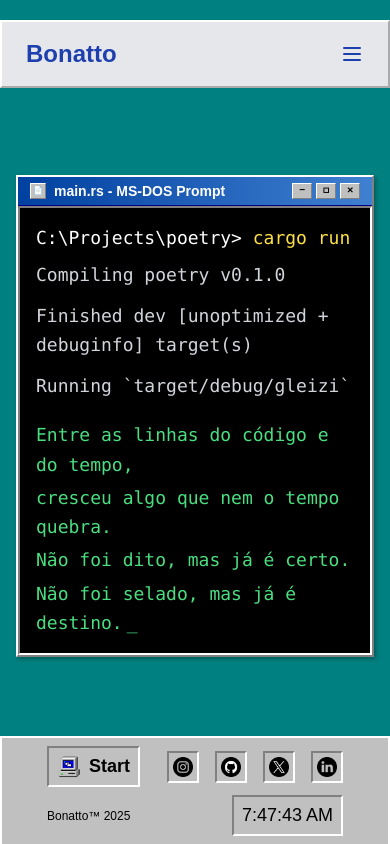
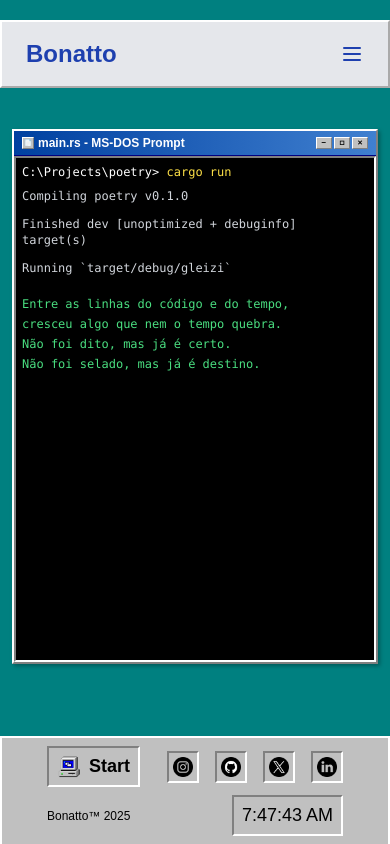
Before and after one commit to SergioBonatto/site, a Next.js app: page /gleizi in a window 390 px wide. Built offline with nearby package versions, Linux system fonts and the light colour scheme.

Commit message:
update: bg mobile poetry

```diff
--- a/src/app/gleizi/page.tsx
+++ b/src/app/gleizi/page.tsx
@@ -4,6 +4,24 @@ import { useEffect, useState, useRef } from 'react';
 import Navbar from '@/components/Nav';
 import Footer from '@/components/Footer/footer';
 import { WIN95_COLORS, WIN95_CLASSES, WIN95_INLINE_STYLES } from '@/styles/win95';
+
+// Hook personalizado para detectar dispositivos mobile
+const useIsMobile = () => {
+  const [isMobile, setIsMobile] = useState(false);
+
+  useEffect(() => {
+    const checkIsMobile = () => {
+      setIsMobile(window.innerWidth < 768);
+    };
+
+    checkIsMobile();
+    window.addEventListener('resize', checkIsMobile);
+
+    return () => window.removeEventListener('resize', checkIsMobile);
+  }, []);
+
+  return isMobile;
+};
 
 export default function GleiziPage() {
   const [currentLine, setCurrentLine] = useState(0);
@@ -14,7 +32,9 @@ export default function GleiziPage() {
   const [audioReady, setAudioReady] = useState(false);
   const [musicStarted, setMusicStarted] = useState(false);
   const [isPaused, setIsPaused] = useState(false);
+  const [showMobileHint, setShowMobileHint] = useState(false);
   const audioRef = useRef<HTMLAudioElement>(null);
+  const isMobile = useIsMobile();
 
   const poemLines = [
     "Entre as linhas do código e do tempo,",
@@ -47,13 +67,17 @@ export default function GleiziPage() {
           return prev + 1;
         } else {
           setIsComplete(true);
+          // Mostrar dica para mobile após 2 segundos
+          if (isMobile) {
+            setTimeout(() => setShowMobileHint(true), 2000);
+          }
           return prev;
         }
       });
-    }, 1500);
+    }, isMobile ? 1200 : 1500); // Velocidade ligeiramente mais rápida no mobile
 
     return () => clearInterval(timer);
-  }, [poemLines.length]);
+  }, [poemLines.length, isMobile]);
 
   useEffect(() => {
     const cursorTimer = setInterval(() => {
@@ -106,6 +130,7 @@ export default function GleiziPage() {
                 setIsLoading(false);
                 setMusicStarted(true);
                 setIsPaused(false);
+                setShowMobileHint(false);
               })
               .catch((error) => {
                 console.log('Erro ao tocar áudio:', error);
@@ -116,14 +141,67 @@ export default function GleiziPage() {
       }
     };
 
+    const handleTouch = () => {
+      if (!isComplete || !isMobile) return;
+
+      if (audioRef.current && !isPlaying) {
+        setIsLoading(true);
+
+        const playPromise = audioRef.current.play();
+
+        if (playPromise !== undefined) {
+          playPromise
+            .then(() => {
+              setIsPlaying(true);
+              setIsLoading(false);
+              setMusicStarted(true);
+              setIsPaused(false);
+              setShowMobileHint(false);
+            })
+            .catch((error) => {
+              console.log('Erro ao tocar áudio:', error);
+              setIsLoading(false);
+            });
+        }
+      } else if (audioRef.current && isPlaying) {
+        audioRef.current.pause();
+        setIsPlaying(false);
+        setIsPaused(true);
+      } else if (audioRef.current && isPaused) {
+        setIsLoading(true);
+        const playPromise = audioRef.current.play();
+
+        if (playPromise !== undefined) {
+          playPromise
+            .then(() => {
+              setIsPlaying(true);
+              setIsLoading(false);
+              setIsPaused(false);
+            })
+            .catch((error) => {
+              console.log('Erro ao retomar áudio:', error);
+              setIsLoading(false);
+            });
+        }
+      }
+    };
+
     if (isComplete) {
-      window.addEventListener('keydown', handleKeyPress);
+      if (!isMobile) {
+        window.addEventListener('keydown', handleKeyPress);
+      } else {
+        window.addEventListener('touchstart', handleTouch);
+      }
     }
 
     return () => {
-      window.removeEventListener('keydown', handleKeyPress);
+      if (!isMobile) {
+        window.removeEventListener('keydown', handleKeyPress);
+      } else {
+        window.removeEventListener('touchstart', handleTouch);
+      }
     };
-  }, [isComplete, isPlaying, isPaused]);
+  }, [isComplete, isPlaying, isPaused, isMobile]);
 
   // Preload do áudio quando o poema terminar
   useEffect(() => {
@@ -132,23 +210,41 @@ export default function GleiziPage() {
     }
   }, [isComplete, audioReady]);
 
+  // Otimizações para mobile
+  useEffect(() => {
+    if (isMobile) {
+      // Prevenir zoom no mobile
+      const viewport = document.querySelector('meta[name="viewport"]');
+      if (viewport) {
+        viewport.setAttribute('content', 'width=device-width, initial-scale=1.0, maximum-scale=1.0, user-scalable=no');
+      }
+    }
+  }, [isMobile]);
+
   return (
     <div
       className="min-h-screen flex flex-col"
       style={{
         backgroundColor: musicStarted ? 'transparent' : WIN95_COLORS.background,
-        backgroundImage: musicStarted ? 'url(/cat.jpg)' : 'none',
+        backgroundImage: musicStarted
+          ? isMobile
+            ? 'url(/cat-mobile.jpg)'
+            : 'url(/cat.jpg)'
+          : 'none',
         backgroundSize: 'cover',
-        backgroundPosition: 'center',
-        backgroundRepeat: 'no-repeat'
+        backgroundPosition: isMobile ? 'center center' : 'center',
+        backgroundRepeat: 'no-repeat',
+        backgroundAttachment: isMobile ? 'scroll' : 'fixed'
       }}
     >
       <Navbar />
-      <main className="flex-1 flex items-center justify-center px-4 pt-24 pb-8">
-        <div className="max-w-4xl w-full mt-8">
+      <main className="flex-1 flex items-center justify-center px-2 sm:px-4 pt-16 sm:pt-24 pb-4 sm:pb-8">
+        <div className="max-w-4xl w-full mt-2 sm:mt-8">
           {/* Win95 Window */}
           <div
-            className="bg-gray-300"
+            className={`bg-gray-300 mx-1 sm:mx-0 transition-all duration-300 ${
+              isMobile && isComplete && !isPlaying && !isPaused ? 'hover:shadow-lg' : ''
+            }`}
             style={{
               borderTop: '2px solid #ffffff',
               borderLeft: '2px solid #ffffff',
@@ -156,11 +252,12 @@ export default function GleiziPage() {
               borderBottom: '2px solid #808080',
               boxShadow: '2px 2px 4px rgba(0,0,0,0.3)',
               backgroundColor: isPlaying ? 'rgba(192, 192, 192, 0.1)' : '#c0c0c0',
-              opacity: isPlaying ? 0.9 : 1
+              opacity: isPlaying ? 0.9 : 1,
+              cursor: isMobile && isComplete ? 'pointer' : 'default'
             }}
           >
             <div
-              className="px-3 py-1 flex items-center justify-between"
+              className="px-2 sm:px-3 py-1 flex items-center justify-between"
               style={{
                 background: isPlaying
                   ? 'linear-gradient(to right, rgba(0,64,160,0.1), rgba(64,128,208,0.1))'
@@ -168,9 +265,9 @@ export default function GleiziPage() {
                 borderBottom: isPlaying ? '1px solid rgba(0,8,128,0.1)' : '1px solid #000080'
               }}
             >
-              <div className="flex items-center space-x-2">
+              <div className="flex items-center space-x-1 sm:space-x-2 flex-1 min-w-0">
                 <div
-                  className="w-4 h-4 flex items-center justify-center text-xs"
+                  className="w-3 h-3 sm:w-4 sm:h-4 flex items-center justify-center text-xs flex-shrink-0"
                   style={{
                     backgroundColor: isPlaying ? 'rgba(192,192,192,0.1)' : '#c0c0c0',
                     borderTop: isPlaying ? '1px solid rgba(255,255,255,0.1)' : '1px solid #ffffff',
@@ -179,13 +276,18 @@ export default function GleiziPage() {
                     borderBottom: isPlaying ? '1px solid rgba(128,128,128,0.1)' : '1px solid #808080'
                   }}
                 >
-                  <span style={{ color: '#000', fontSize: '8px' }}>📄</span>
+                  <span style={{ color: '#000', fontSize: '6px' }}>📄</span>
                 </div>
-                <span className="text-white text-sm font-bold" style={{ opacity: isPlaying ? 0.3 : 1 }}>main.rs - MS-DOS Prompt</span>
+                <span
+                  className="text-white text-xs sm:text-sm font-bold truncate"
+                  style={{ opacity: isPlaying ? 0.3 : 1 }}
+                >
+                  main.rs - MS-DOS Prompt
+                </span>
               </div>
-              <div className="flex space-x-1">
+              <div className="flex space-x-0.5 sm:space-x-1 flex-shrink-0">
                 <button
-                  className="w-5 h-4 flex items-center justify-center text-xs font-bold hover:bg-gray-200 active:border-inset"
+                  className="w-4 h-3 sm:w-5 sm:h-4 flex items-center justify-center text-xs font-bold hover:bg-gray-200 active:border-inset"
                   style={{
                     backgroundColor: isPlaying ? 'rgba(192,192,192,0.1)' : '#c0c0c0',
                     borderTop: isPlaying ? '1px solid rgba(255,255,255,0.1)' : '1px solid #ffffff',
@@ -193,7 +295,7 @@ export default function GleiziPage() {
                     borderRight: isPlaying ? '1px solid rgba(128,128,128,0.1)' : '1px solid #808080',
                     borderBottom: isPlaying ? '1px solid rgba(128,128,128,0.1)' : '1px solid #808080',
                     color: isPlaying ? 'rgba(0,0,0,0.3)' : '#000',
-                    fontSize: '10px',
+                    fontSize: '8px',
                     lineHeight: '1',
                     fontFamily: 'monospace'
                   }}
@@ -201,7 +303,7 @@ export default function GleiziPage() {
                   −
                 </button>
                 <button
-                  className="w-5 h-4 flex items-center justify-center text-xs font-bold hover:bg-gray-200 active:border-inset"
+                  className="w-4 h-3 sm:w-5 sm:h-4 flex items-center justify-center text-xs font-bold hover:bg-gray-200 active:border-inset"
                   style={{
                     backgroundColor: isPlaying ? 'rgba(192,192,192,0.1)' : '#c0c0c0',
                     borderTop: isPlaying ? '1px solid rgba(255,255,255,0.1)' : '1px solid #ffffff',
@@ -209,7 +311,7 @@ export default function GleiziPage() {
                     borderRight: isPlaying ? '1px solid rgba(128,128,128,0.1)' : '1px solid #808080',
                     borderBottom: isPlaying ? '1px solid rgba(128,128,128,0.1)' : '1px solid #808080',
                     color: isPlaying ? 'rgba(0,0,0,0.3)' : '#000',
-                    fontSize: '10px',
+                    fontSize: '8px',
                     lineHeight: '1',
                     fontFamily: 'monospace'
                   }}
@@ -217,7 +319,7 @@ export default function GleiziPage() {
                   ◻
                 </button>
                 <button
-                  className="w-5 h-4 flex items-center justify-center text-xs font-bold hover:bg-gray-200 active:border-inset"
+                  className="w-4 h-3 sm:w-5 sm:h-4 flex items-center justify-center text-xs font-bold hover:bg-gray-200 active:border-inset"
                   style={{
                     backgroundColor: isPlaying ? 'rgba(192,192,192,0.1)' : '#c0c0c0',
                     borderTop: isPlaying ? '1px solid rgba(255,255,255,0.1)' : '1px solid #ffffff',
@@ -225,7 +327,7 @@ export default function GleiziPage() {
                     borderRight: isPlaying ? '1px solid rgba(128,128,128,0.1)' : '1px solid #808080',
                     borderBottom: isPlaying ? '1px solid rgba(128,128,128,0.1)' : '1px solid #808080',
                     color: isPlaying ? 'rgba(0,0,0,0.3)' : '#000',
-                    fontSize: '10px',
+                    fontSize: '8px',
                     lineHeight: '1',
                     fontFamily: 'monospace'
                   }}
@@ -240,19 +342,22 @@ export default function GleiziPage() {
               style={{
                 ...WIN95_INLINE_STYLES.windowSunken,
                 backgroundColor: isPlaying ? 'rgba(0,0,0,0.05)' : undefined,
-                opacity: isPlaying ? 0.8 : 1
+                opacity: isPlaying ? 0.8 : 1,
+                padding: isMobile ? '6px' : '8px',
+                fontSize: isMobile ? '11px' : '12px',
+                minHeight: isMobile ? '60vh' : 'auto'
               }}
             >
-              <div className="mb-2">
+              <div className="mb-2 text-xs sm:text-sm">
                 <span className={WIN95_CLASSES.terminalPrompt}>C:\Projects\poetry&gt;</span> <span className={WIN95_CLASSES.terminalCommand}>cargo run</span>
               </div>
-              <div className={`mb-3 ${WIN95_CLASSES.terminalOutput}`}>
+              <div className={`mb-3 ${WIN95_CLASSES.terminalOutput} text-xs sm:text-sm`}>
                 <span>   Compiling poetry v0.1.0</span>
               </div>
-              <div className={`mb-3 ${WIN95_CLASSES.terminalOutput}`}>
+              <div className={`mb-3 ${WIN95_CLASSES.terminalOutput} text-xs sm:text-sm`}>
                 <span>    Finished dev [unoptimized + debuginfo] target(s)</span>
               </div>
-              <div className={`mb-5 ${WIN95_CLASSES.terminalOutput}`}>
+              <div className={`mb-5 ${WIN95_CLASSES.terminalOutput} text-xs sm:text-sm`}>
                 <span>     Running `target/debug/gleizi`</span>
               </div>
 
@@ -260,10 +365,10 @@ export default function GleiziPage() {
                 {poemLines.slice(0, currentLine + 1).map((line, index) => (
                   <div key={index} className="leading-relaxed">
                     {line === "" ? (
-                      <div className="h-3" />
+                      <div className="h-2 sm:h-3" />
                     ) : (
                       <div className="flex items-start">
-                        <span className={WIN95_CLASSES.terminalText}>
+                        <span className={`${WIN95_CLASSES.terminalText} text-xs sm:text-sm break-words`}>
                           {line}
                           {index === currentLine && !isComplete && (
                             <span className={`ml-1 ${showCursor ? 'opacity-100' : 'opacity-0'}`}>_</span>
@@ -275,20 +380,44 @@ export default function GleiziPage() {
                 ))}
 
                 {isComplete && (
-                  <div className="mt-6 space-y-2">
-                    <div className={WIN95_CLASSES.terminalOutput}>Process exited with code 0.</div>
-                    <div className={WIN95_CLASSES.terminalCommand}>
-                      Press any key to continue . . .
-                      {isLoading && <span className="ml-2 text-blue-400 animate-pulse">(Carregando...)</span>}
-                      {isPlaying && <span className="ml-2 text-yellow-400">(♪ Tocando - Pressione ESPAÇO para pausar)</span>}
-                      {isPaused && <span className="ml-2 text-orange-400">(⏸ Pausado - Pressione ESPAÇO para continuar)</span>}
+                  <div className="mt-4 sm:mt-6 space-y-2">
+                    <div className={`${WIN95_CLASSES.terminalOutput} text-xs sm:text-sm`}>Process exited with code 0.</div>
+                    <div className={`${WIN95_CLASSES.terminalCommand} text-xs sm:text-sm`}>
+                      <div className="flex flex-col sm:flex-row sm:items-center">
+                        <span>
+                          {isMobile ? 'Toque na tela para continuar . . .' : 'Press any key to continue . . .'}
+                        </span>
+                        <div className="flex flex-col sm:flex-row sm:ml-2 mt-1 sm:mt-0 space-y-1 sm:space-y-0 sm:space-x-2">
+                          {isLoading && <span className="text-blue-400 animate-pulse text-xs">(Carregando...)</span>}
+                          {isPlaying && (
+                            <span className="text-yellow-400 text-xs">
+                              {isMobile ? '(♪ Tocando - Toque p/ pausar)' : '(♪ Tocando - ESPAÇO p/ pausar)'}
+                            </span>
+                          )}
+                          {isPaused && (
+                            <span className="text-orange-400 text-xs">
+                              {isMobile ? '(⏸ Pausado - Toque p/ continuar)' : '(⏸ Pausado - ESPAÇO p/ continuar)'}
+                            </span>
+                          )}
+                        </div>
+                      </div>
                     </div>
+
+                    {/* Dica visual para mobile */}
+                    {isMobile && showMobileHint && !isPlaying && !isPaused && (
+                      <div className="mt-3 flex justify-center">
+                        <div className="bg-blue-600 text-white px-3 py-2 rounded-lg shadow-lg animate-pulse text-xs flex items-center space-x-2">
+                          <span>👆</span>
+                          <span>Toque aqui para ouvir a música</span>
+                        </div>
+                      </div>
+                    )}
                   </div>
                 )}
               </div>
 
               {isComplete && (
-                <div className="mt-8 text-sm text-gray-500 text-center italic">
+                <div className="mt-6 sm:mt-8 text-xs sm:text-sm text-gray-500 text-center italic px-2">
                   (Talvez agora você entenda por que o binário final leva seu nome.)
                 </div>
               )}
```
Also changed, not shown: public/cat-mobile.jpg (added).
